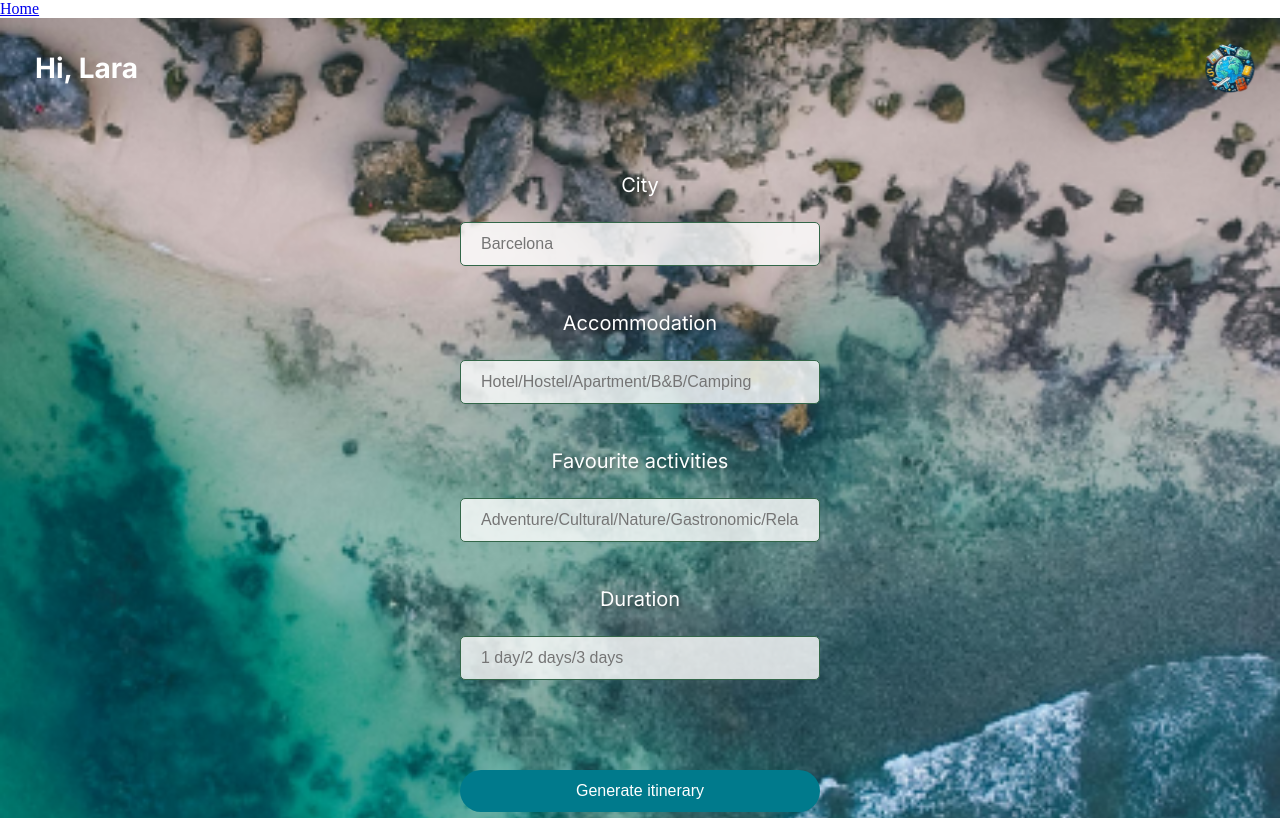
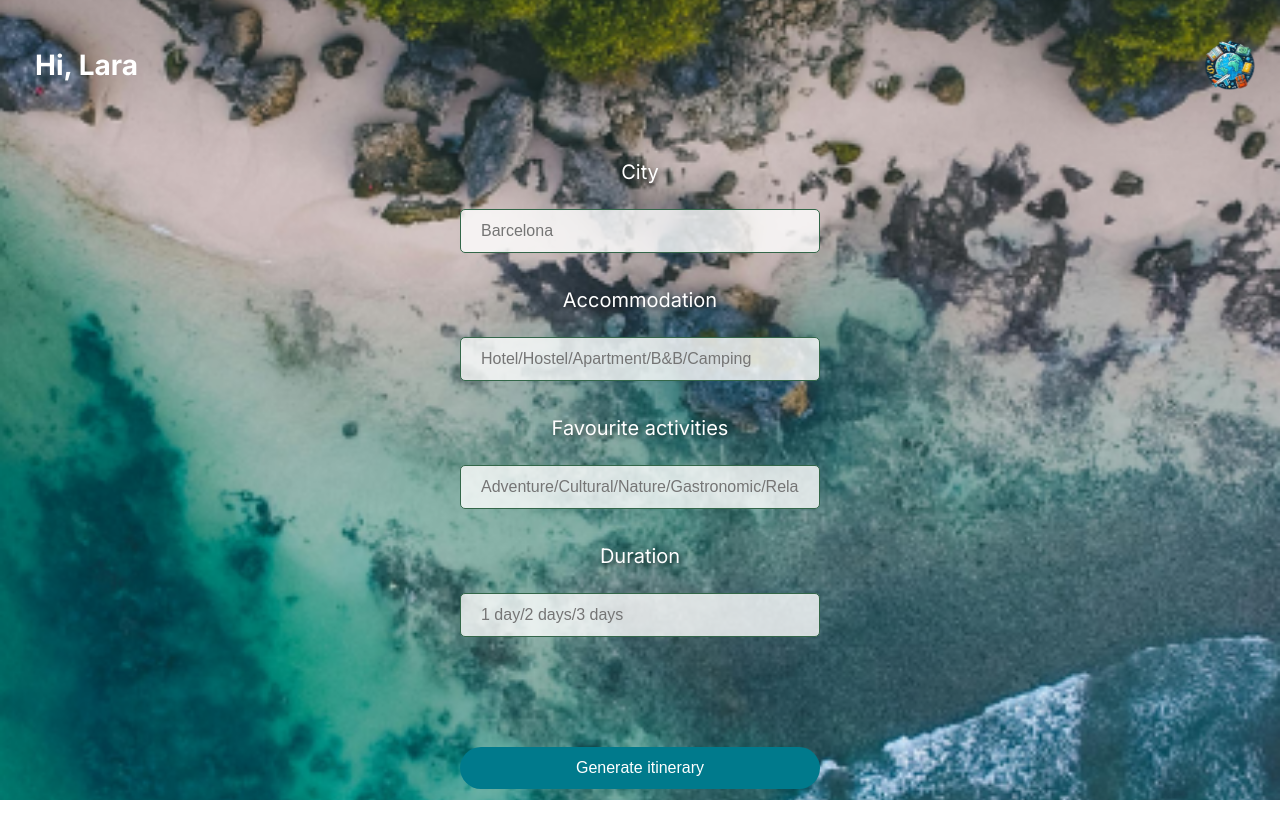
Before and after one commit to GabyRosas/trip_planner_front, a React (Vite) app: page /form in a window 1280 px wide. After the commit the page ends 809 px from the top, so only its background shows below. Built offline with nearby package versions, Linux system fonts and the light colour scheme.

Commit message:
changes layout

```diff
--- a/src/components/itineraryForm/formStyled.js
+++ b/src/components/itineraryForm/formStyled.js
@@ -19,7 +19,7 @@ export const InfoBar = styled.div`
   justify-content: space-between;
   align-items: center;
   padding: 20px;
-  margin: 0;
+  margin-top: 15px;
 `;
 
 export const Title = styled.h1`
@@ -63,15 +63,15 @@ export const StyledButton = styled.button`
   border: none;
   border-radius: 25px;
   cursor: pointer;
-  margin-top: 80px;
+  margin-top: 100px;
   transition: background-color 0.3s ease;
 `;
 
 export const Label = styled.label`
   color: white;
   font-size: 20px;
-  margin-top: 35px;
+  margin-top: 25px;
   margin-bottom: 15px;
   text-shadow: 2px 2px 4px rgba(0, 0, 0, 0.5);
-    font-family: 'Inter', sans-serif
+  font-family: 'Inter', sans-serif
 `;
--- a/src/layout/Layout.jsx
+++ b/src/layout/Layout.jsx
@@ -1,12 +1,10 @@
 import { Outlet } from "react-router-dom";
-import Navbar from "../components/navbar/Navbar";
+
 
 const Layout = () => {
     return (
         <>
-        <Navbar/>
         <main><Outlet /></main>
-
         </>
     );
 }
```
